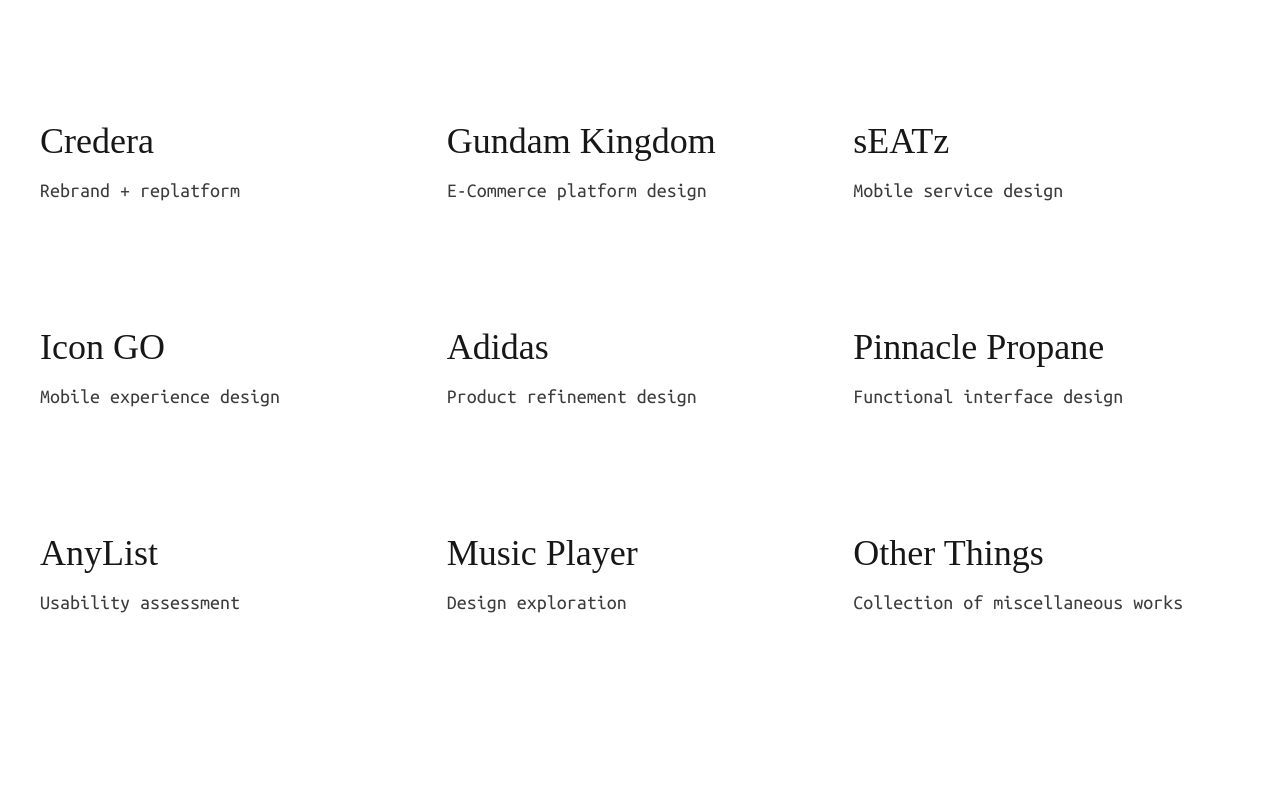
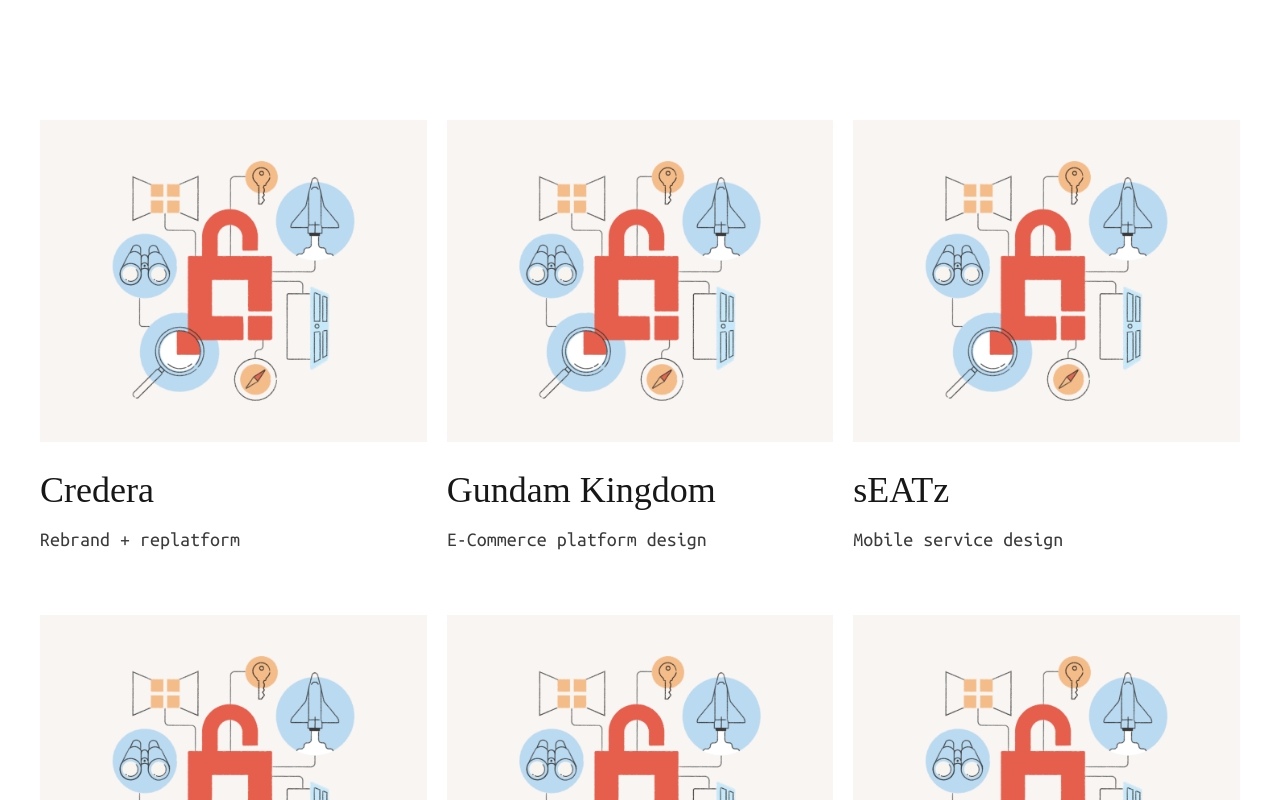
Before and after one commit to lawrenciumchang/lawrenciumchang.github.io, a Vue app: page / in a window 1280 px wide. Shown: the part 720-1520 px from the top of the page. Built offline with nearby package versions, Linux system fonts and the light colour scheme.

Commit message:
set up images on homepage

```diff
--- a/src/components/Homepage.vue
+++ b/src/components/Homepage.vue
@@ -14,6 +14,7 @@
     <div class="projects-list section">
       <div class="project" v-for="project in projects" v-bind:key="project.id">
         <router-link :to="project.id" @click.native="scrollToTop(); gaTrackClick('Home Page', 'View Project - ' + project.title)">
+          <img v-lazy="project.coverPhotoSrc" />
           <h2 class="project-title">{{ project.title }}</h2>
           <label class="project-description">{{ project.description }}</label>
         </router-link>
@@ -41,6 +42,7 @@
 </template>
 
 <script>
+import projects from '@/data/projects.json';
 import { PhotoSwipe } from 'v-photoswipe';
 
 export default {
@@ -50,6 +52,7 @@
   },
   data() {
     return {
+      projects: projects,
       photoswipeOptions: {
         isOpen: false,
         isOpenGallery: false,
@@ -64,54 +67,7 @@
             h: 1398
           }
         ]
-      },
-      projects: [
-        {
-          id: 'credera',
-          title: 'Credera',
-          description: 'Rebrand + replatform'
-        },
-        {
-          id: 'gundam-kingdom',
-          title: 'Gundam Kingdom',
-          description: 'E-Commerce platform design'
-        },
-        {
-          id: 'seatz',
-          title: 'sEATz',
-          description: 'Mobile service design'
-        },
-        {
-          id: 'icon-go',
-          title: 'Icon GO',
-          description: 'Mobile experience design'
-        },
-        {
-          id: 'adidas',
-          title: 'Adidas',
-          description: 'Product refinement design'
-        },
-        {
-          id: 'pinnacle-propane',
-          title: 'Pinnacle Propane',
-          description: 'Functional interface design'
-        },
-        {
-          id: 'anylist',
-          title: 'AnyList',
-          description: 'Usability assessment'
-        },
-        {
-          id: 'music-player',
-          title: 'Music Player',
-          description: 'Design exploration'
-        },
-        {
-          id: 'other-things',
-          title: 'Other Things',
-          description: 'Collection of miscellaneous works'
-        }
-      ]
+      }
     }
   },
   methods: {
@@ -138,6 +94,10 @@
 .homepage {
   .section {
     padding: 100px 0px;
+
+    @media (max-width: $mobile-breakpoint) {
+      padding: 60px 0;
+    }
   }
 
   .intro {
@@ -179,12 +139,18 @@
     }
 
     @media (max-width: $mobile-breakpoint) {
+      grid-row-gap: 40px;
       grid-template-columns: 1fr;
     }
 
     .project {
       a {
         text-decoration: none;
+      }
+
+      img {
+        margin-bottom: 24px;
+        width: 100%;
       }
 
       .project-title {
@@ -194,10 +160,6 @@
         margin-bottom: 12px;
         text-decoration: none;
         transition: $hover-transition;
-      }
-
-      &:not(:last-child) {
-         margin-bottom: 60px;
       }
 
       &:hover {
--- a/src/data/projects.json
+++ b/src/data/projects.json
@@ -10,6 +10,7 @@
       "bullet three"
     ],
     "more": "More text will go here.",
+    "coverPhotoSrc": "images/credera/credera_cover.png",
     "photos": []
   },
   {
@@ -23,6 +24,7 @@
       "bullet three"
     ],
     "more": "More text will go here.",
+    "coverPhotoSrc": "images/credera/credera_cover.png",
     "photos": [
       {
         "src": "images/gundam-kingdom/1.png",
@@ -67,6 +69,7 @@
       "bullet three"
     ],
     "more": "More text will go here.",
+    "coverPhotoSrc": "images/credera/credera_cover.png",
     "photos": [
       {
         "src": "images/seatz/1.png",
@@ -105,6 +108,7 @@
       "bullet three"
     ],
     "more": "More text will go here.",
+    "coverPhotoSrc": "images/credera/credera_cover.png",
     "photos": [
       {
         "src": "images/icon-go/1.png",
@@ -137,6 +141,7 @@
       "bullet three"
     ],
     "more": "More text will go here.",
+    "coverPhotoSrc": "images/credera/credera_cover.png",
     "photos": [
       {
         "src": "images/adidas/1.png",
@@ -157,6 +162,7 @@
       "bullet three"
     ],
     "more": "More text will go here.",
+    "coverPhotoSrc": "images/credera/credera_cover.png",
     "photos": [
       {
         "src": "images/pinnacle-propane/1.png",
@@ -189,6 +195,7 @@
       "bullet three"
     ],
     "more": "More text will go here.",
+    "coverPhotoSrc": "images/credera/credera_cover.png",
     "photos": []
   },
   {
@@ -202,6 +209,7 @@
       "bullet three"
     ],
     "more": "More text will go here.",
+    "coverPhotoSrc": "images/credera/credera_cover.png",
     "photos": [
       {
         "src": "images/music-player/1.png",
@@ -216,6 +224,7 @@
     "title": "Other Things",
     "description": "Collection of miscellaneous works",
     "overview": "Overview paragraph will go here.",
+    "coverPhotoSrc": "images/credera/credera_cover.png",
     "photos": [
       {
         "src": "images/other/icons.png",
```
Also changed, not shown: public/images/credera/credera_cover.png (added).
